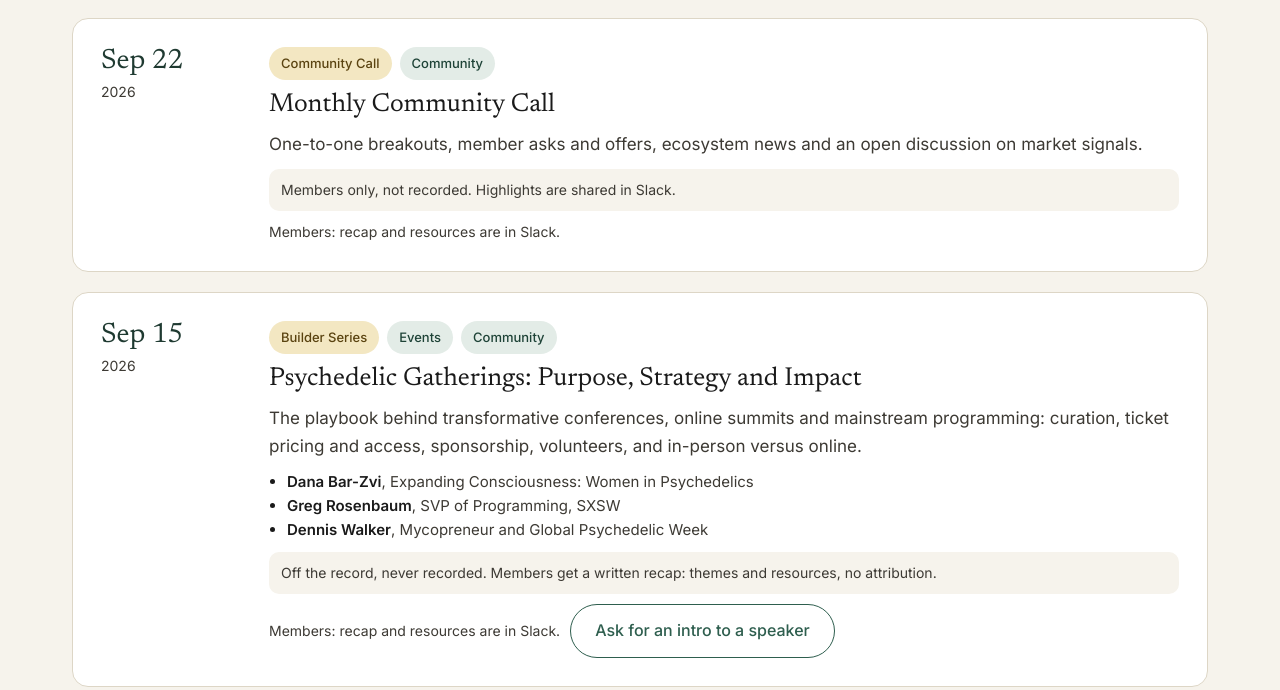
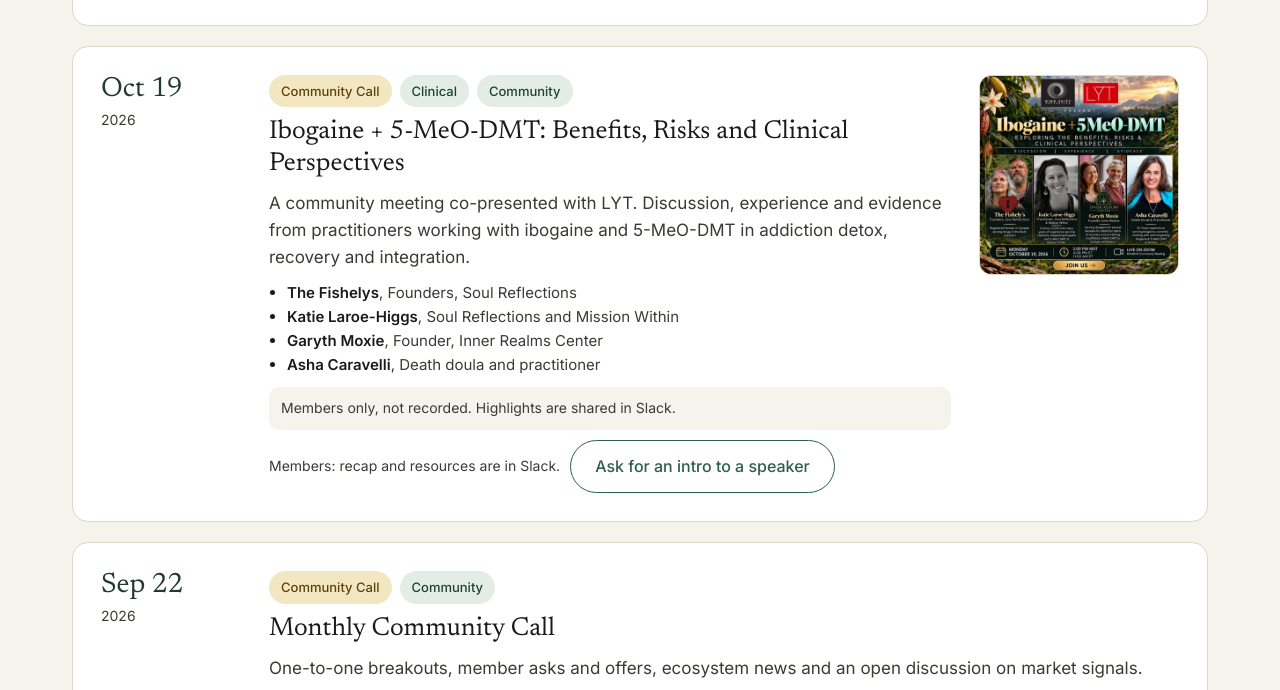
Before and after one commit to Mind-Shift-Collective/msc-website, an Astro site: page /archive in a window 1280 px wide. Shown: the part 1319-2009 px from the top of the page. Built offline with nearby package versions, Linux system fonts and the light colour scheme; Astro itself is replaced by a stand-in of ours.

Commit message:
Archive + Builder Series: add flyers (Apr, May, Jun, Aug, Ibogaine/5-MeO community meeting), flyer titles, Oct 19 community meeting
Co-Authored-By: Claude Opus 5.5 <noreply@anthropic.com>
Claude-Session: https://claude.ai/code/session_01XoJqMKEHH55ATc3MYJEmfw

```diff
--- a/src/data/archive.json
+++ b/src/data/archive.json
@@ -1,18 +1,101 @@
 {
   "_note": "Builder Series sessions come from builder-series.json. Add Community Calls, Presenter Series talks and other gatherings here. Off-the-record sessions are never recorded: give them a written recap for members (themes, no attribution) instead of a video.",
   "topics": {
-    "2026-10-final-mile": ["Access", "Policy", "Payers"],
-    "2026-09-gatherings": ["Events", "Community"],
-    "2026-08-clinics-of-the-future": ["Clinical", "Operations"],
-    "2026-07-infrastructure-bridging": ["Research", "Payers", "Policy"],
-    "2026-06-ogs-to-genzs": ["History", "Research"],
-    "2026-05-mission-driven-funding": ["Capital", "Philanthropy"],
-    "2026-04-founders": ["Founders", "Capital"],
-    "2026-03-investors": ["Capital", "Founders"]
+    "2026-10-final-mile": [
+      "Access",
+      "Policy",
+      "Payers"
+    ],
+    "2026-09-gatherings": [
+      "Events",
+      "Community"
+    ],
+    "2026-08-clinics-of-the-future": [
+      "Clinical",
+      "Operations"
+    ],
+    "2026-07-infrastructure-bridging": [
+      "Research",
+      "Payers",
+      "Policy"
+    ],
+    "2026-06-ogs-to-genzs": [
+      "History",
+      "Research"
+    ],
+    "2026-05-mission-driven-funding": [
+      "Capital",
+      "Philanthropy"
+    ],
+    "2026-04-founders": [
+      "Founders",
+      "Capital"
+    ],
+    "2026-03-investors": [
+      "Capital",
+      "Founders"
+    ]
   },
   "items": [
-    { "slug": "2026-10-community-call", "type": "Community Call", "date": "2026-10-27", "title": "Monthly Community Call", "summary": "One-to-one breakouts on what members are building and don’t talk about enough, leadership updates, ecosystem news, and an open discussion on market signals: profit and heart.", "topics": ["Community"] },
-    { "slug": "2026-09-community-call", "type": "Community Call", "date": "2026-09-22", "title": "Monthly Community Call", "summary": "One-to-one breakouts, member asks and offers, ecosystem news and an open discussion on market signals.", "topics": ["Community"] },
-    { "slug": "2026-05-community-call", "type": "Community Call", "date": "2026-05-26", "title": "Monthly Community Call", "summary": "Grounding, one-to-one breakouts, member asks and offers, and an open community discussion.", "topics": ["Community"] }
+    {
+      "slug": "2026-10-community-call",
+      "type": "Community Call",
+      "date": "2026-10-27",
+      "title": "Monthly Community Call",
+      "summary": "One-to-one breakouts on what members are building and don’t talk about enough, leadership updates, ecosystem news, and an open discussion on market signals: profit and heart.",
+      "topics": [
+        "Community"
+      ]
+    },
+    {
+      "slug": "2026-09-community-call",
+      "type": "Community Call",
+      "date": "2026-09-22",
+      "title": "Monthly Community Call",
+      "summary": "One-to-one breakouts, member asks and offers, ecosystem news and an open discussion on market signals.",
+      "topics": [
+        "Community"
+      ]
+    },
+    {
+      "slug": "2026-05-community-call",
+      "type": "Community Call",
+      "date": "2026-05-26",
+      "title": "Monthly Community Call",
+      "summary": "Grounding, one-to-one breakouts, member asks and offers, and an open community discussion.",
+      "topics": [
+        "Community"
+      ]
+    },
+    {
+      "slug": "2026-10-ibogaine-5meo",
+      "type": "Community Call",
+      "date": "2026-10-19",
+      "title": "Ibogaine + 5-MeO-DMT: Benefits, Risks and Clinical Perspectives",
+      "summary": "A community meeting co-presented with LYT. Discussion, experience and evidence from practitioners working with ibogaine and 5-MeO-DMT in addiction detox, recovery and integration.",
+      "speakers": [
+        {
+          "name": "The Fishelys",
+          "org": "Founders, Soul Reflections"
+        },
+        {
+          "name": "Katie Laroe-Higgs",
+          "org": "Soul Reflections and Mission Within"
+        },
+        {
+          "name": "Garyth Moxie",
+          "org": "Founder, Inner Realms Center"
+        },
+        {
+          "name": "Asha Caravelli",
+          "org": "Death doula and practitioner"
+        }
+      ],
+      "topics": [
+        "Clinical",
+        "Community"
+      ],
+      "image": "/builder-series/2026-10-ibogaine-5meo.jpg"
+    }
   ]
 }
--- a/src/data/builder-series.json
+++ b/src/data/builder-series.json
@@ -62,7 +62,7 @@
         "org": "Pearl Institute"
       }
     ],
-    "image": ""
+    "image": "/builder-series/2026-08-clinics-of-the-future.jpg"
   },
   {
     "slug": "2026-07-infrastructure-bridging",
@@ -88,7 +88,7 @@
   {
     "slug": "2026-06-ogs-to-genzs",
     "date": "2026-06-16",
-    "title": "OGs to GenZs",
+    "title": "OGs to GenZs: An Intergenerational Conversation",
     "summary": "Three generations, one movement: what got won, what got lost, who did the work, and what each generation wishes the others knew.",
     "speakers": [
       {
@@ -104,12 +104,12 @@
         "org": ""
       }
     ],
-    "image": ""
+    "image": "/builder-series/2026-06-ogs-to-genzs.jpg"
   },
   {
     "slug": "2026-05-mission-driven-funding",
     "date": "2026-05-19",
-    "title": "The Art and the Science of Funding Mission-Driven Work",
+    "title": "The Art and Science of Mission-Aligned Capital",
     "summary": "The philanthropic funding landscape for builders: reading a grantmaker, where grant capital fits beside equity and revenue, and how the community supports each other instead of competing.",
     "speakers": [
       {
@@ -126,12 +126,12 @@
       }
     ],
     "moderator": "Paul Markham",
-    "image": ""
+    "image": "/builder-series/2026-05-mission-driven-funding.jpg"
   },
   {
     "slug": "2026-04-founders",
     "date": "2026-04-21",
-    "title": "Founders Panel",
+    "title": "The Founder's Journey",
     "summary": "The ups and downs of building, launching, scaling and pivoting a psychedelic venture: the founder's mind, radical focus, red lines and the pivot.",
     "speakers": [
       {
@@ -140,14 +140,15 @@
       },
       {
         "name": "Anne Philippi",
-        "org": "New Health Club"
+        "org": "New Health Club / Institute"
       },
       {
         "name": "Doug Drysdale",
-        "org": "Former CEO, Cybin"
+        "org": "Founder, Katogen; former CEO, Helus"
       }
     ],
-    "image": ""
+    "image": "/builder-series/2026-04-founders.jpg",
+    "moderator": "David Drapkin, LCSW"
   },
   {
     "slug": "2026-03-investors",
--- a/src/pages/archive.astro
+++ b/src/pages/archive.astro
@@ -14,6 +14,7 @@ const builder = sessions.map((s) => ({
   speakers: s.speakers,
   moderator: s.moderator,
   topics: archive.topics[s.slug] || [],
+  image: s.image,
 }));
 const items = [...builder, ...archive.items].sort((a, b) => b.date.localeCompare(a.date));
 const types = ['All', ...new Set(items.map((i) => i.type))];
@@ -75,7 +76,7 @@ const formatNote = {
             <span style="font-family:'Newsreader',serif;font-size:28px;line-height:1;color:var(--deep);">{new Date(i.date + 'T12:00:00Z').toLocaleDateString('en-US', { month: 'short', day: 'numeric', timeZone: 'UTC' })}</span>
             <span style="font-size:14px;color:var(--ink-2);">{i.date.slice(0, 4)}</span>
           </div>
-          <div class="stack" style="flex:999 1 480px;min-width:0;gap:10px;">
+          <div class="stack" style="flex:999 1 320px;min-width:0;gap:10px;">
             <div class="row" style="gap:8px;flex-wrap:wrap;">
               <span class="chip" style="background:#F3E7C2;color:#5A4310;">{i.type}</span>
               {i.topics.map((t) => <span class="chip">{t}</span>)}
@@ -98,6 +99,11 @@ const formatNote = {
               )}
             </div>
           </div>
+          {i.image && (
+            <a class="flyer" href={i.image} target="_blank" rel="noopener" aria-label={`Open the flyer for ${i.title}`}>
+              <img src={i.image} alt={`Flyer: ${i.title}`} loading="lazy" />
+            </a>
+          )}
         </article>
       ))}
       <p id="archive-empty" class="hidden" style="margin:0;padding:32px;text-align:center;background:#fff;border-radius:16px;color:var(--ink-2);">Nothing matches yet. Try another filter, or <a href="mailto:hello@mindshiftcollective.net?subject=%5BMSC%20Topic%5D%20Session%20idea">suggest the session you’re looking for</a>.</p>
@@ -146,3 +152,9 @@ const formatNote = {
     })();
   </script>
 </Base>
+
+<style>
+  .flyer { flex: 0 0 200px; display: block; border-radius: 12px; overflow: hidden; border: 1px solid var(--line); line-height: 0; }
+  .flyer img { width: 100%; height: auto; display: block; }
+  @media (max-width: 760px) { .flyer { flex-basis: 100%; max-width: 320px; } }
+</style>
--- a/src/pages/builder-series.astro
+++ b/src/pages/builder-series.astro
@@ -69,7 +69,7 @@ const fmt = (d) => new Date(d + 'T12:00:00Z').toLocaleDateString('en-US', { mont
     .bs-tiles { display: grid; grid-template-columns: repeat(auto-fill, minmax(260px, 1fr)); gap: 20px; }
     .bs-tile { display: flex; flex-direction: column; background: var(--ground); border: 1px solid var(--line); border-radius: 16px; overflow: hidden; text-decoration: none; color: var(--ink); transition: transform .15s ease, border-color .15s ease, box-shadow .15s ease; }
     .bs-tile:hover { transform: translateY(-3px); border-color: var(--forest); box-shadow: 0 10px 28px rgba(31,58,49,.12); color: var(--ink); }
-    .bs-tile img { width: 100%; height: auto; aspect-ratio: 4 / 5; object-fit: cover; display: block; background: #E3E2DA; }
+    .bs-tile img { width: 100%; height: auto; aspect-ratio: 4 / 5; object-fit: contain; display: block; background: #1B2238; }
     .bs-cap { display: flex; flex-direction: column; gap: 4px; padding: 14px 16px 16px; }
     .bs-date { font-size: 12px; letter-spacing: .12em; text-transform: uppercase; color: var(--gold-text); font-weight: 600; }
     .bs-title { font-weight: 600; line-height: 1.35; }
```
Also changed, not shown: public/builder-series/2026-04-founders.jpg (added), public/builder-series/2026-05-mission-driven-funding.jpg (added), public/builder-series/2026-06-ogs-to-genzs.jpg (added), public/builder-series/2026-08-clinics-of-the-future.jpg (added), public/builder-series/2026-10-ibogaine-5meo.jpg (added).
